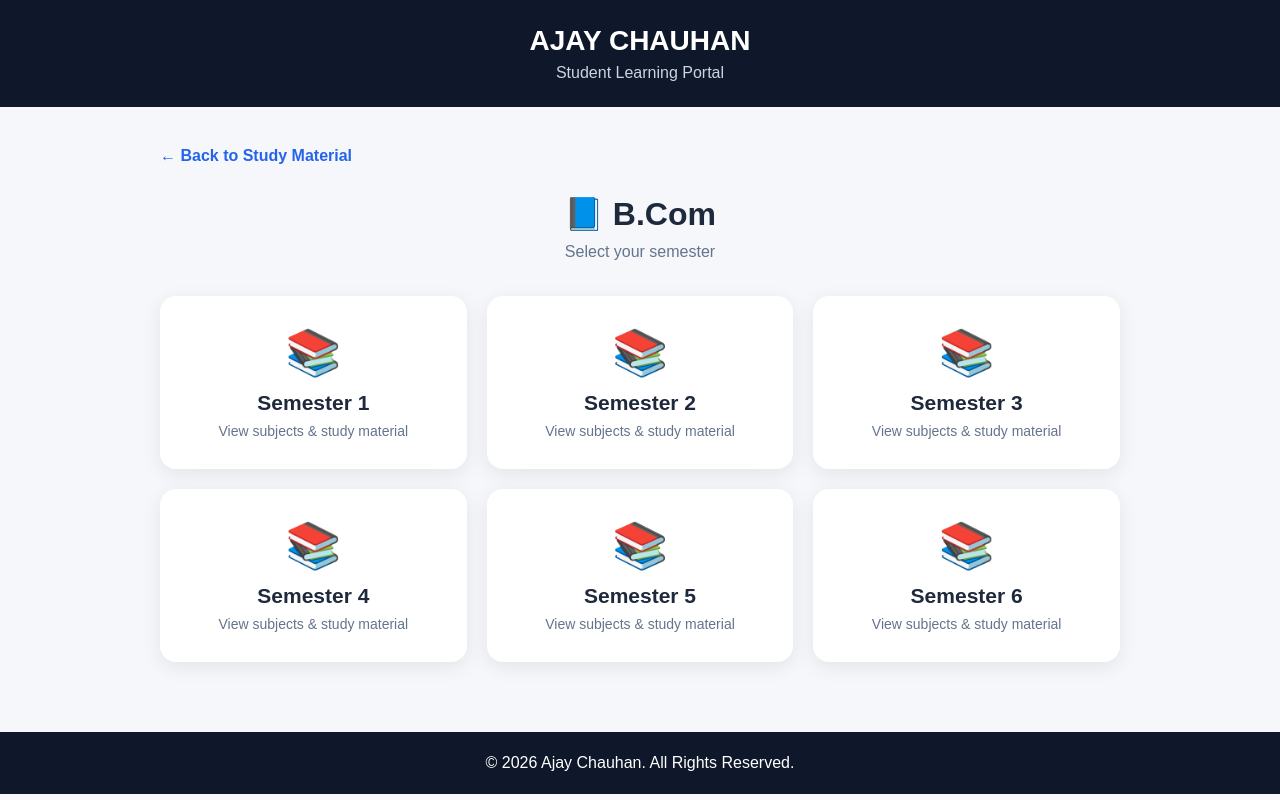
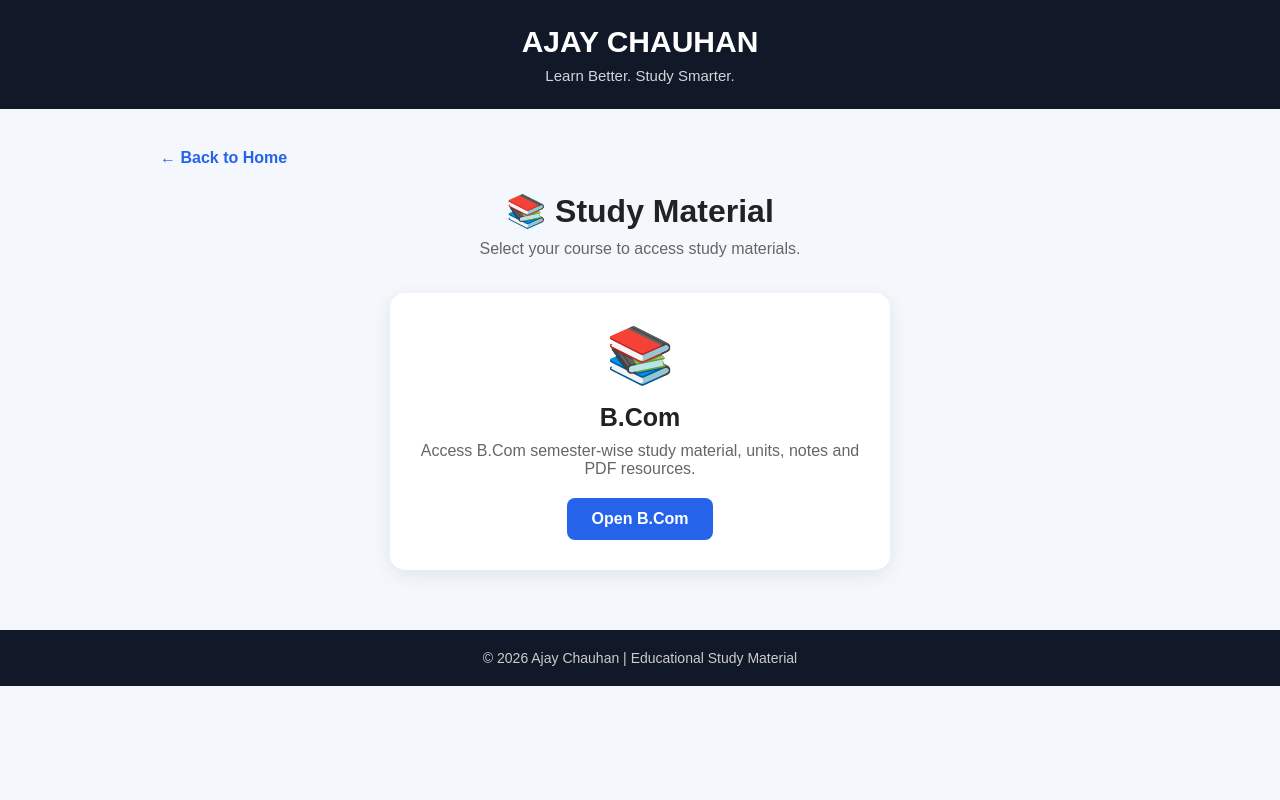
Before and after one commit to ajay83476-create/ajay83476-create.github.io, a plain HTML site: page bcom.html in a window 1280 px wide. Drawn offline with Linux system fonts and the light colour scheme.

Commit message:
Update bcom.html

```diff
--- a/bcom.html
+++ b/bcom.html
@@ -4,49 +4,50 @@
     <meta charset="UTF-8">
     <meta name="viewport" content="width=device-width, initial-scale=1.0">
 
-    <title>B.Com | Ajay Chauhan</title>
+    <title>Study Material - Ajay Chauhan</title>
 
     <style>
         * {
+            box-sizing: border-box;
             margin: 0;
             padding: 0;
-            box-sizing: border-box;
         }
 
         body {
             font-family: Arial, sans-serif;
-            background: #f5f7fb;
-            color: #1e293b;
+            background: #f4f7fb;
+            color: #222;
         }
 
         header {
-            background: #0f172a;
+            background: #111827;
             color: white;
+            padding: 25px 20px;
             text-align: center;
-            padding: 25px 15px;
         }
 
         header h1 {
-            font-size: 28px;
+            font-size: 30px;
+            margin-bottom: 8px;
         }
 
         header p {
-            margin-top: 7px;
-            color: #cbd5e1;
+            font-size: 15px;
+            color: #d1d5db;
         }
 
         .container {
             max-width: 1000px;
-            margin: auto;
-            padding: 40px 20px;
+            margin: 40px auto;
+            padding: 0 20px;
         }
 
         .back {
             display: inline-block;
+            margin-bottom: 25px;
+            text-decoration: none;
             color: #2563eb;
-            text-decoration: none;
             font-weight: bold;
-            margin-bottom: 30px;
         }
 
         .title {
@@ -60,64 +61,55 @@
         }
 
         .title p {
-            color: #64748b;
+            color: #666;
         }
 
-        .semester-grid {
-            display: grid;
-            grid-template-columns: repeat(3, 1fr);
-            gap: 20px;
+        .card {
+            background: white;
+            border-radius: 15px;
+            padding: 30px;
+            text-align: center;
+            box-shadow: 0 5px 20px rgba(0,0,0,0.08);
+            max-width: 500px;
+            margin: auto;
         }
 
-        .semester-card {
-            background: white;
-            padding: 30px 20px;
-            border-radius: 16px;
-            text-align: center;
-            text-decoration: none;
-            color: #1e293b;
-            box-shadow: 0 5px 20px rgba(0,0,0,0.08);
-            transition: 0.3s;
+        .card .icon {
+            font-size: 55px;
+            margin-bottom: 15px;
         }
 
-        .semester-card:hover {
-            transform: translateY(-6px);
-            box-shadow: 0 10px 25px rgba(0,0,0,0.12);
+        .card h3 {
+            font-size: 25px;
+            margin-bottom: 10px;
         }
 
-        .icon {
-            font-size: 45px;
-            margin-bottom: 12px;
+        .card p {
+            color: #666;
+            margin-bottom: 20px;
         }
 
-        .semester-card h3 {
-            font-size: 21px;
-            margin-bottom: 8px;
+        .btn {
+            display: inline-block;
+            padding: 12px 25px;
+            background: #2563eb;
+            color: white;
+            text-decoration: none;
+            border-radius: 8px;
+            font-weight: bold;
         }
 
-        .semester-card p {
-            color: #64748b;
-            font-size: 14px;
+        .btn:hover {
+            background: #1d4ed8;
         }
 
         footer {
-            background: #0f172a;
-            color: white;
+            margin-top: 60px;
+            background: #111827;
+            color: #ccc;
             text-align: center;
-            padding: 22px;
-            margin-top: 30px;
-        }
-
-        @media (max-width: 700px) {
-            .semester-grid {
-                grid-template-columns: repeat(2, 1fr);
-            }
-        }
-
-        @media (max-width: 450px) {
-            .semester-grid {
-                grid-template-columns: 1fr;
-            }
+            padding: 20px;
+            font-size: 14px;
         }
     </style>
 </head>
@@ -126,56 +118,31 @@
 
 <header>
     <h1>AJAY CHAUHAN</h1>
-    <p>Student Learning Portal</p>
+    <p>Learn Better. Study Smarter.</p>
 </header>
 
 <div class="container">
 
-    <a href="study-material.html" class="back">
-        ← Back to Study Material
-    </a>
+    <a href="index.html" class="back">← Back to Home</a>
 
     <div class="title">
-        <h2>📘 B.Com</h2>
-        <p>Select your semester</p>
+        <h2>📚 Study Material</h2>
+        <p>Select your course to access study materials.</p>
     </div>
 
-    <div class="semester-grid">
+    <div class="card">
 
-        <a href="semester1.html" class="semester-card">
-            <div class="icon">📚</div>
-            <h3>Semester 1</h3>
-            <p>View subjects & study material</p>
-        </a>
+        <div class="icon">📚</div>
 
-        <a href="semester2.html" class="semester-card">
-            <div class="icon">📚</div>
-            <h3>Semester 2</h3>
-            <p>View subjects & study material</p>
-        </a>
+        <h3>B.Com</h3>
 
-        <a href="semester3.html" class="semester-card">
-            <div class="icon">📚</div>
-            <h3>Semester 3</h3>
-            <p>View subjects & study material</p>
-        </a>
+        <p>
+            Access B.Com semester-wise study material,
+            units, notes and PDF resources.
+        </p>
 
-        <a href="semester4.html" class="semester-card">
-            <div class="icon">📚</div>
-            <h3>Semester 4</h3>
-            <p>View subjects & study material</p>
-        </a>
-
-        <a href="semester5.html" class="semester-card">
-            <div class="icon">📚</div>
-            <h3>Semester 5</h3>
-            <p>View subjects & study material</p>
-        </a>
-
-        <a href="semester6.html" class="semester-card">
-            <div class="icon">📚</div>
-            <h3>Semester 6</h3>
-            <p>View subjects & study material</p>
+        <a href="bcom.html" class="btn">
+            Open B.Com
         </a>
 
     </div>
@@ -183,7 +150,7 @@
 </div>
 
 <footer>
-    © 2026 Ajay Chauhan. All Rights Reserved.
+    © 2026 Ajay Chauhan | Educational Study Material
 </footer>
 
 </body>
```
